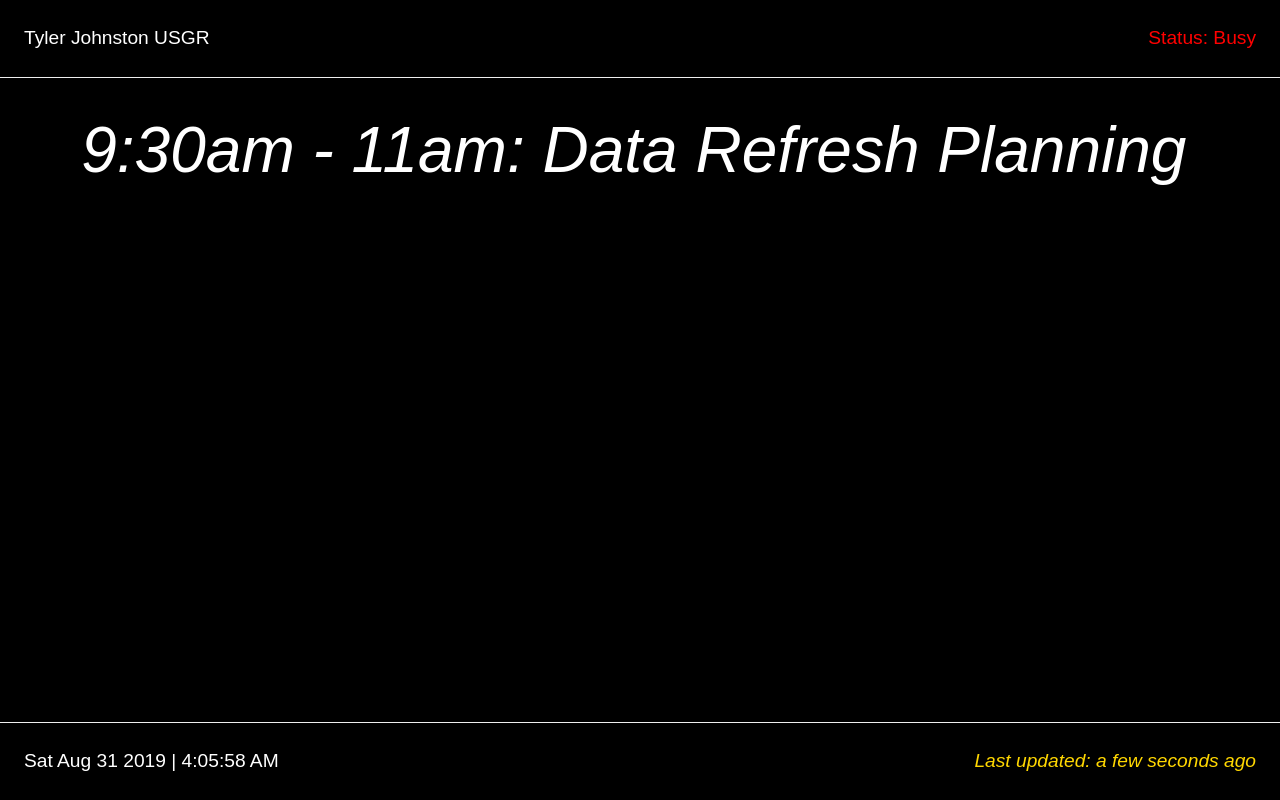
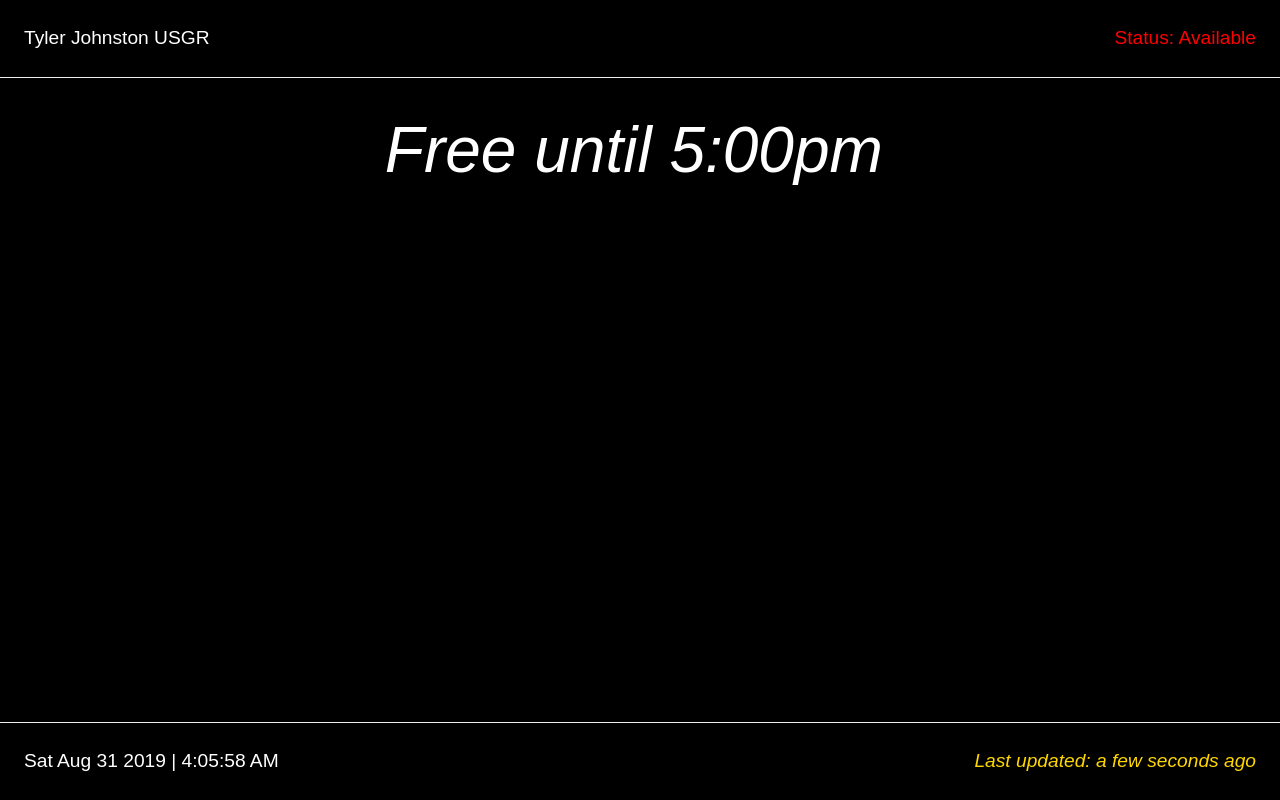
Before and after one commit to tgj/thecodedream, an Angular app: page / in a window 1280 px wide. Built offline with nearby package versions, Linux system fonts and the light colour scheme; a web font is replaced by a local one.

Commit message:
Update board

```diff
--- a/src/app/app.component.html
+++ b/src/app/app.component.html
@@ -4,14 +4,14 @@
       {{ 'Tyler Johnston USGR' }}
     </div>
     <div class="status float-right">
-      Status: {{ 'Busy' }}
+      Status: {{ 'Available' }}
     </div>
   </div>
 </header>
 
 <main class="Site-content">
   <div class="message text-center">
-    <em>9:30am - 11am: Data Refresh Planning</em>
+    <em>Free until 5:00pm</em>
   </div>
 </main>
 
```
